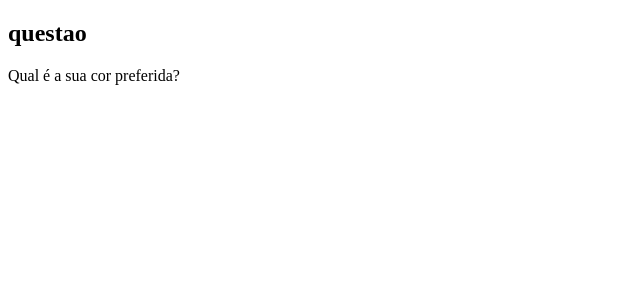
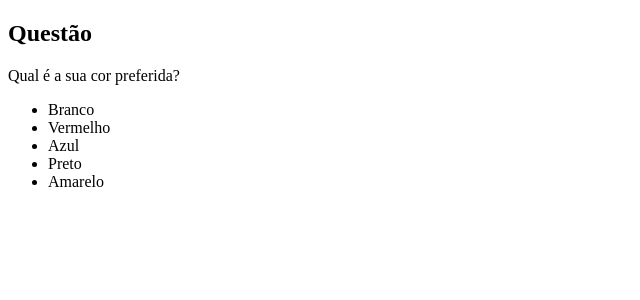
Before and after one commit to rodolphoreis/next-basico, a Next.js app: page /questao in a window 1280 px wide. Shown: the top 300 px of the page, without its empty margins (0-640 px from the left). Built offline with nearby package versions, Linux system fonts and the light colour scheme.

Commit message:
feat: create function

```diff
--- a/src/pages/questao.jsx
+++ b/src/pages/questao.jsx
@@ -1,22 +1,38 @@
 import { useEffect, useState } from "react";
 
-const questao = () => {
-  const [questao, setQuestao] = useState();
+const Questao = () => {
+  const [questao, setQuestao] = useState({});
 
   useEffect(() => {
     fetch("http://localhost:3000/api/questao/123")
-      .then((res) => res.json())
-      .then(setQuestao);
+      .then((res) => {
+        if (!res.ok) {
+          throw new Error("Não existe nenhuma questão!");
+        }
+        return res.json();
+      })
+      .then((data) => {
+        console.log("Dados recebidos da API:", data);
+        setQuestao(data);
+      })
+      .catch((err) => console.error("Erro ao buscar a questão:", err));
+  }, []);
 
-    console.log("questao: ", questao);
-  }, []);
+  const alternativas = () => {
+    if (questao && questao.resposta) {
+      return questao.resposta.map((resp, i) => <li key={i}>{resp}</li>);
+    } else {
+      return null;
+    }
+  };
 
   return (
     <div>
-      <h2>questao</h2>
+      <h2>Questão</h2>
       <span>{questao?.enunciado}</span>
+      <ul>{alternativas()}</ul>
     </div>
   );
 };
 
-export default questao;
+export default Questao;
```
